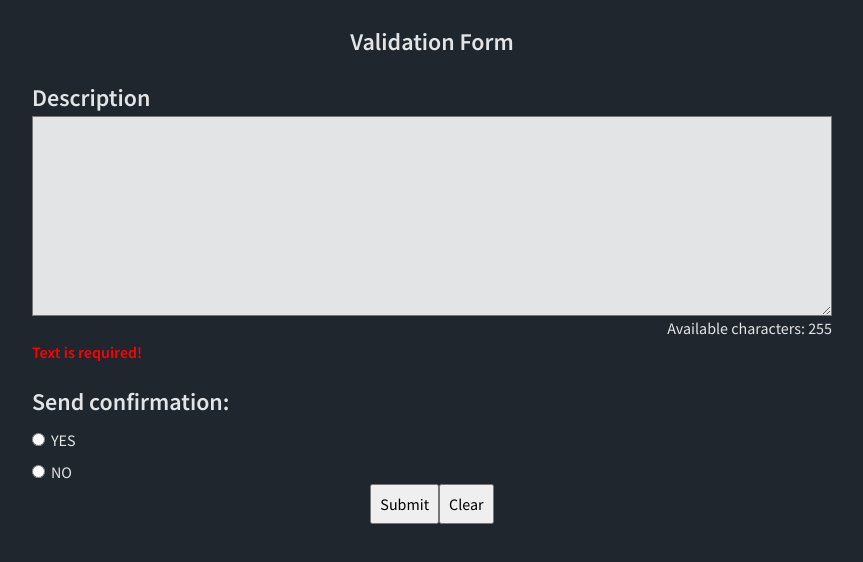
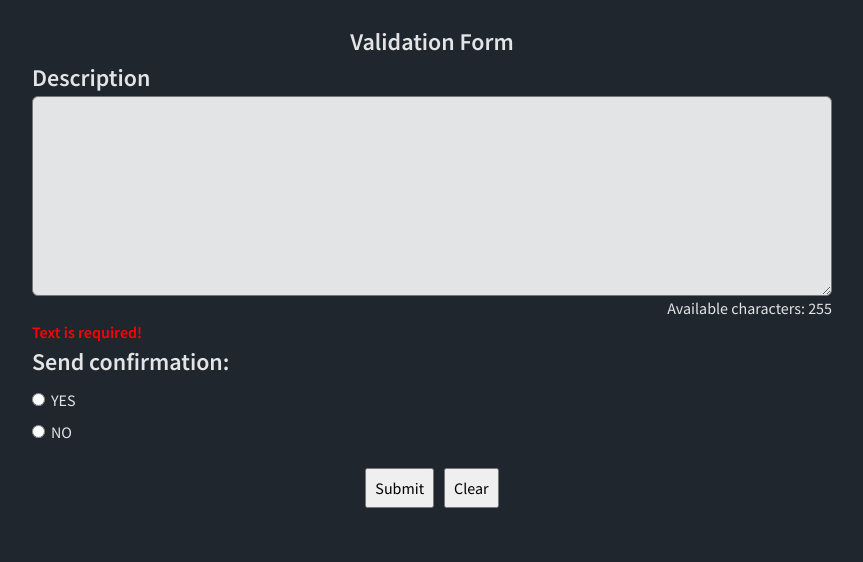
Before and after one commit to Lenifc/simple_validation_form, a React (Create React App) app: page / in a window 1280 px wide. Shown: the top 562 px of the page, without its empty margins (208-1071 px from the left). Built offline with nearby package versions, Linux system fonts and the light colour scheme.

Commit message:
styles for more form inputs

```diff
--- a/src/Form/Form.css
+++ b/src/Form/Form.css
@@ -9,13 +9,18 @@ button {
 *:focus:not([type="radio"]) {
     outline: 2px solid goldenrod;
     outline-offset: 2px;
-  }
+}
+
+.gap-sections{
+    display: flex;
+    flex-direction: column;
+    gap: 2rem;
+}
 
 .textarea-section{
     display: flex;
     flex-direction: column;
     width: 100%;
-    margin: 20px auto;
 }
 
 .textarea-label{
@@ -28,6 +33,7 @@ button {
     height: 200px;
     background-color: #E3E4E6;
     padding: 4px;
+    border-radius: 6px;
 }
 
 .count-textarea-inputs{
@@ -50,4 +56,31 @@ button {
 
 #confirmation{
     margin-right: 6px;
+    cursor: pointer;
 }
+
+.select-input-section{
+    display: flex;
+    flex-direction: column;
+    align-items: flex-start;
+    gap: 8px
+}
+
+#vat{
+    padding: 10px 8px;
+    border: none;
+    border-radius: 6px;
+}
+
+
+
+
+
+
+.buttons-section{
+    display: flex;
+    flex-direction: row;
+    gap: 10px;
+    justify-content: center;
+    margin: 24px 0;
+}
```
